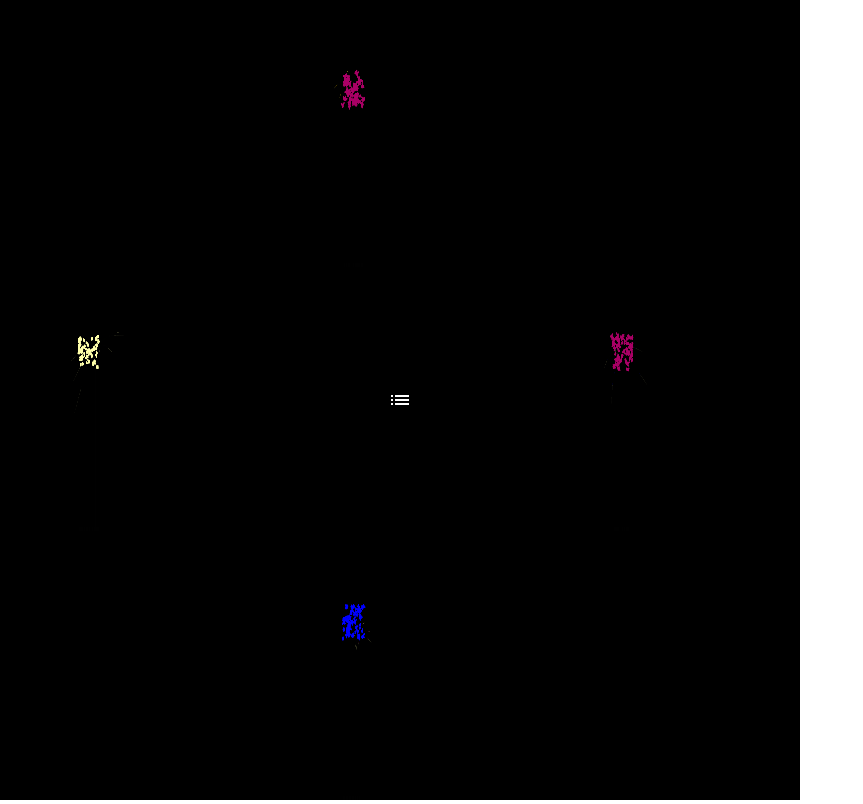
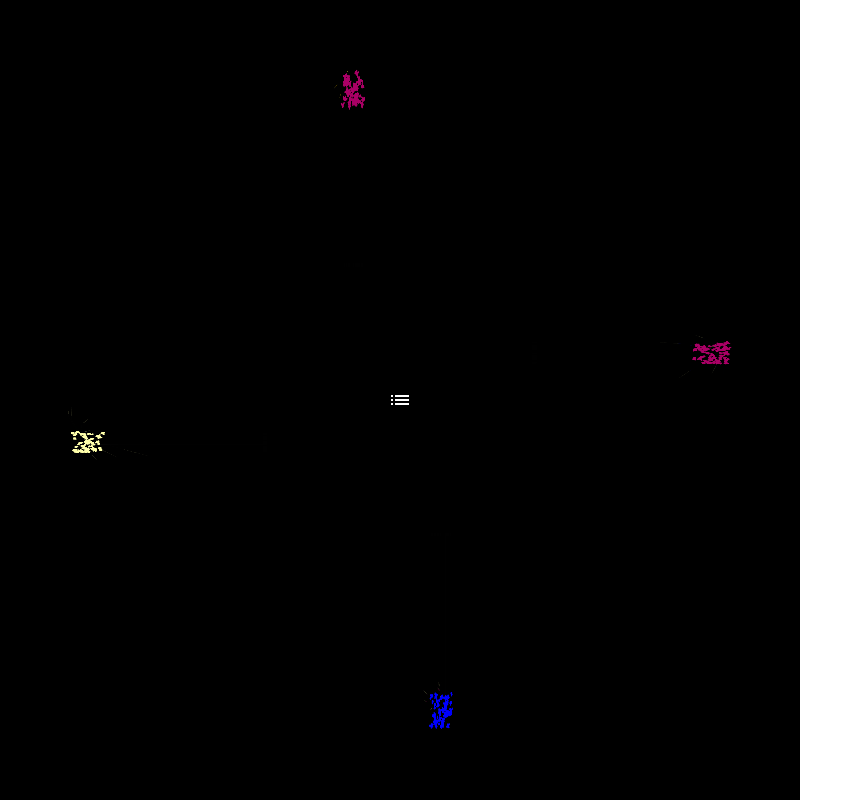
Before and after one commit to igara/3d-hologram, a Next.js app: page / in a window 1280 px wide. Shown: the whole page, without its empty margins (0-863 px from the left). Built offline with nearby package versions, Linux system fonts and the light colour scheme; what react-tap-event-plugin would draw is missing.

Commit message:
サイドバーのリンクの追加と4方向の花火の角度を変更

```diff
--- a/components/sidebar.js
+++ b/components/sidebar.js
@@ -27,7 +27,7 @@ export default class Sidebar extends Component {
     open={this.state.open}
     onRequestChange={(open) => this.setState({open})}
 >
-    <MenuItem onTouchTap={this.handleClose}>サンプル1</MenuItem>
+    <a href="/"><MenuItem onTouchTap={this.handleClose}>花火</MenuItem></a>
     <MenuItem onTouchTap={this.handleClose}>サンプル2</MenuItem>
     <MenuItem onTouchTap={this.handleClose}>ホログラムデータを作る</MenuItem>
 </Drawer>
--- a/pages/index.js
+++ b/pages/index.js
@@ -151,14 +151,17 @@ const style = {
         position: "absolute",
         right: "0%",
         top: "33%",
+        transform: "rotate(90deg)",
     },
     image_bottom: {
         position: "absolute",
         left: "33%",
         bottom: "0%",
+        transform: "rotate(180deg)",
     },
     image_left: {
         position: "absolute",
         top: "33%",
+        transform: "rotate(270deg)",
     }
 };
```
